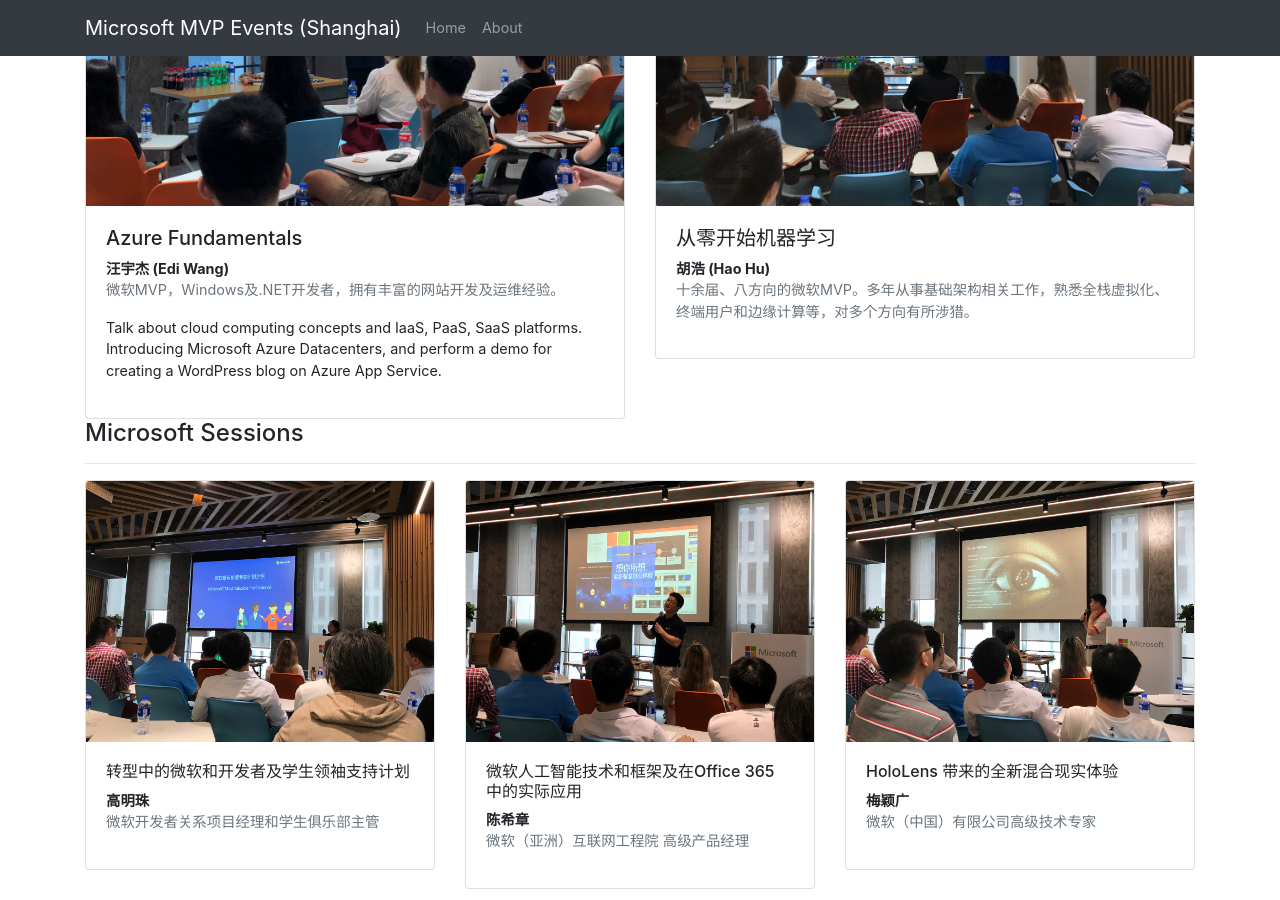
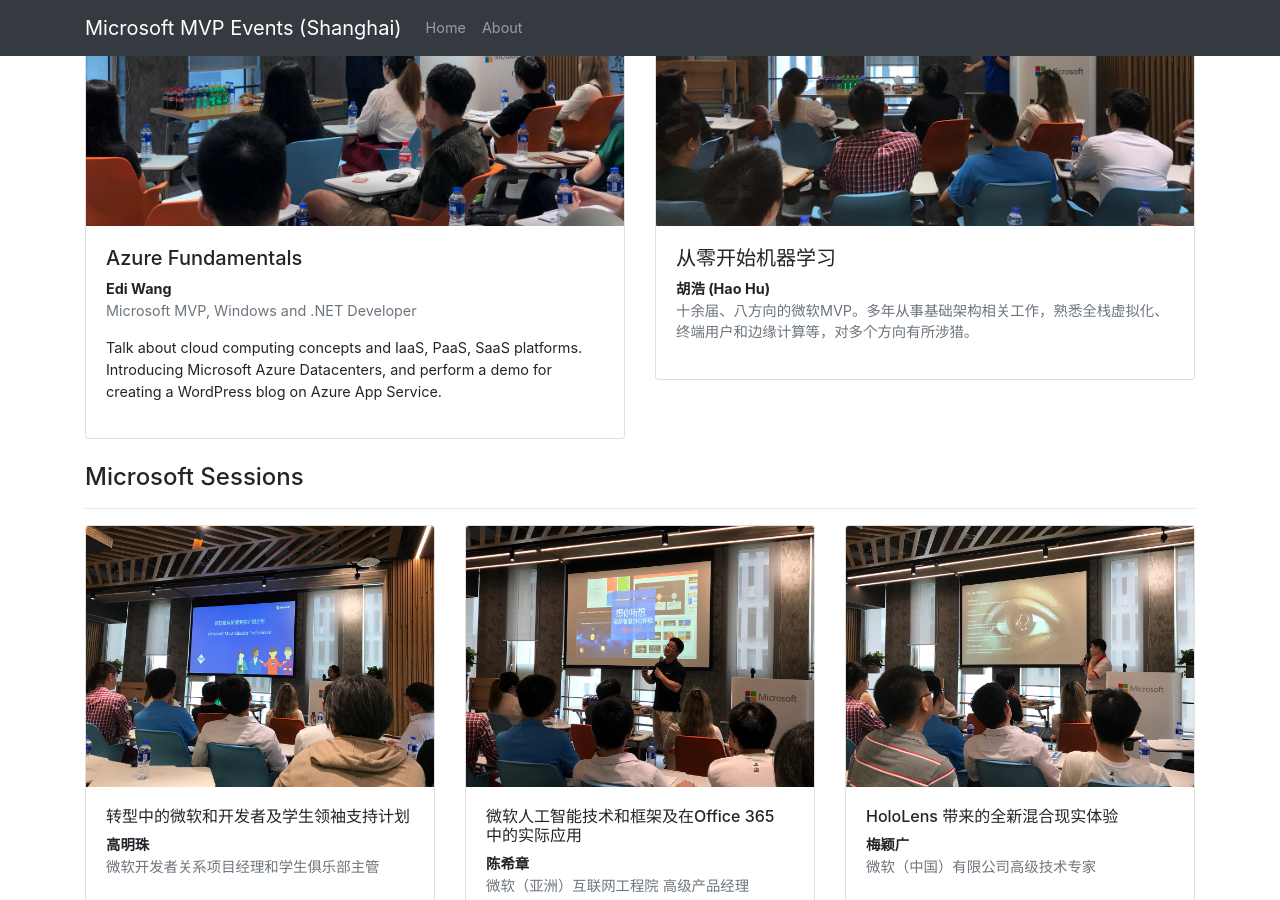
Before and after one commit to microsoft-mvp-events-cn/events, a Jekyll site: the page built from content/19.8-NYU-Microsoft-Visit.html, in a window 1280 px wide and 900 px high, scrolled down 947 px. Built offline with Jekyll 4.4.1, drawn with Linux system fonts in a browser that asks for light colours.

Commit message:
Update 19.8-NYU-Microsoft-Visit.html

```diff
--- a/content/19.8-NYU-Microsoft-Visit.html
+++ b/content/19.8-NYU-Microsoft-Visit.html
@@ -7,10 +7,10 @@
 <hr>
 
 <div class="row mb-5">
-    <div class="col-7">
+    <div class="col-6">
         <img class="img-thumbnail img-fluid" src="/assets/images/20190809_124411255_iOS.jpg" />
     </div>
-    <div class="col-5">
+    <div class="col-6">
         <div class="card bg-dark text-light">
             <img class="card-img-top" src="/assets/images/77hongcao.png" />
             <div class="card-body">
@@ -31,7 +31,7 @@
 </h4>
 <hr>
 
-<div class="row">
+<div class="row mb-4">
     <div class="col-6">
         <section class="card">
             <img class="card-img-top" src="/assets/images/20190809_081500414_iOS.jpg" />
@@ -39,8 +39,8 @@
                 <h5>
                     Azure Fundamentals
                 </h5>
-                <strong>汪宇杰 (Edi Wang)</strong>
-                <p class="text-muted">微软MVP，Windows及.NET开发者，拥有丰富的网站开发及运维经验。</p>
+                <strong>Edi Wang</strong>
+                <p class="text-muted">Microsoft MVP, Windows and .NET Developer</p>
                 <p>
                     Talk about cloud computing concepts and IaaS, PaaS, SaaS platforms. Introducing Microsoft Azure Datacenters, and perform a demo for creating a WordPress blog on Azure App Service.
                 </p>
```
